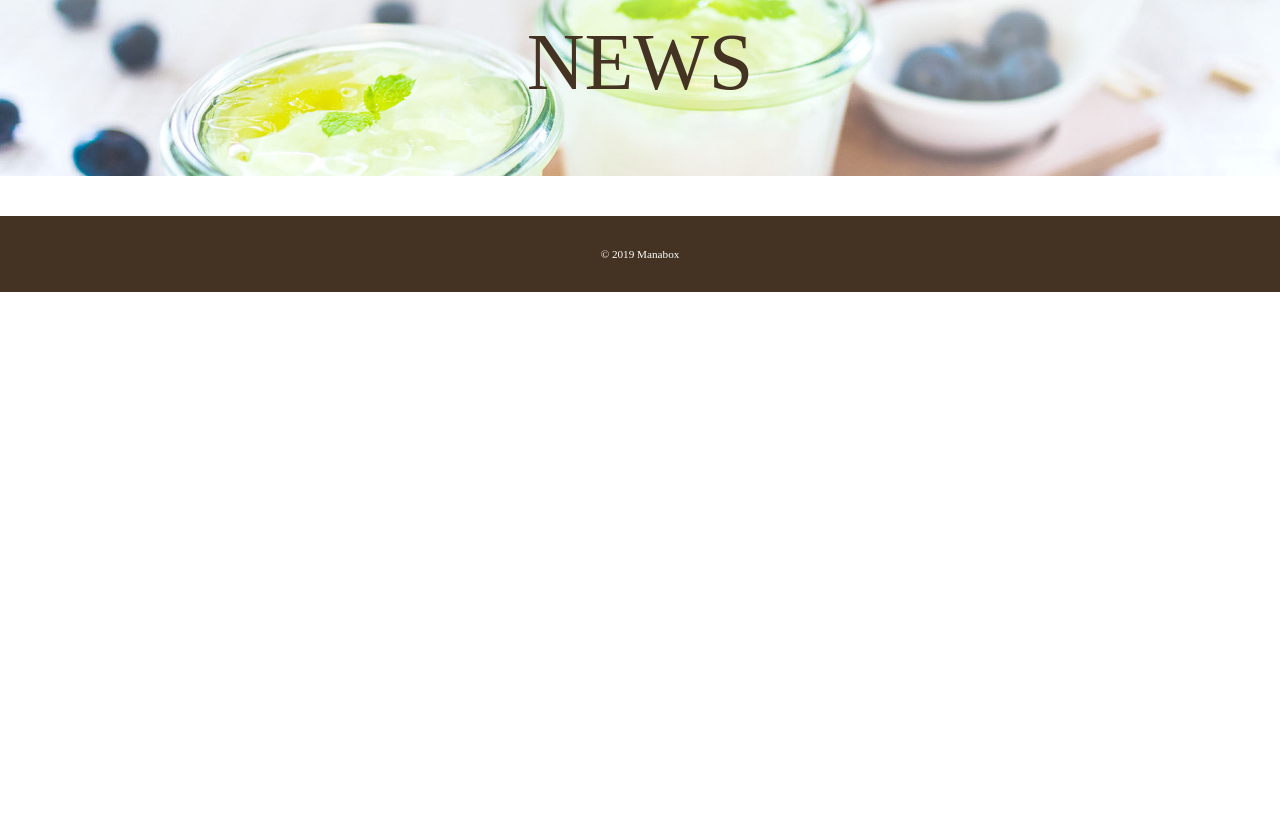
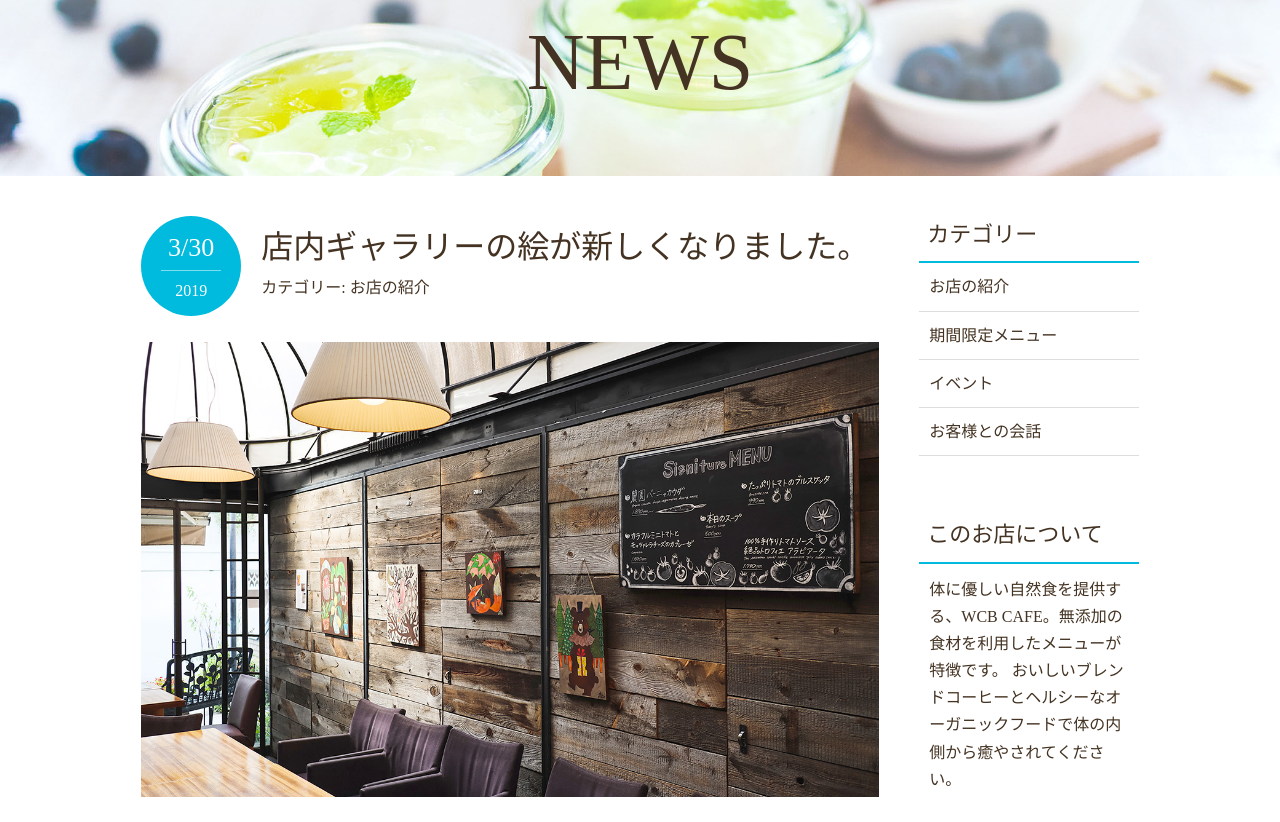
Before and after one commit to nishikawa-na/HTML-CSS, a plain HTML site: page MWCCafe/news.html in a window 1280 px wide. Shown: the part 94-916 px from the top of the page. Before the commit the page ends 800 px from the top, so only its background shows below. Drawn offline with Linux system fonts and the light colour scheme; some packages are replaced by stand-ins of ours; a web font is replaced by a local one.

Commit message:
Add newsページ作成

```diff
--- a/MWCCafe/css/style.css
+++ b/MWCCafe/css/style.css
@@ -105,3 +105,78 @@ footer p{
   color: #fff;
   font-size: 0.875rem;
 }
+/* 記事部分 */
+article{
+  width: 74%;
+}
+aside{
+  width: 22%;
+}
+.new-contents{
+  display: flex;
+  justify-content: space-between;
+  margin-bottom: 50px;
+}
+.post-info{
+  position: relative;
+  padding-top: 4px;
+  margin-bottom: 40px;
+}
+.post-date{
+  background: #0bd;
+  border-radius: 50%;
+  color: #fff;
+  width: 100px;
+  height: 100px;
+  font-size: 1.625rem;
+  text-align: center;
+  position: absolute;
+  top:0;
+  padding-top: 10px;
+}
+.post-date span{
+  font-size: 1rem;
+  border-top: 1px rgba(255,255,255,.5) solid;
+  display: block;
+  padding-top: 6px;
+  width: 60%;
+  margin: 0 auto;
+}
+.post-title{
+  font-size: 2rem;
+  font-weight: normal;
+}
+.post-title,
+.post-cat{
+  margin-left: 120px;
+}
+article img{
+  margin-bottom: 20px;
+}
+article p{
+  margin-bottom: 1rem;
+}
+.sub-title{
+  font-size: 1.375rem;
+  padding: 0px 8px 8px;
+  border-bottom: 2px #0bd solid;
+  font-weight: normal;
+}
+aside p{
+  padding: 12px 10px;
+}
+.sub-menu{
+  margin-bottom: 60px;
+  list-style: none;
+}
+.sub-menu li{
+  border-bottom: 1px #ddd solid;
+}
+.sub-menu a{
+  display: block;
+  padding: 10px;
+  color: #432;
+}
+.sub-menu a:hover{
+  color: #0bd;
+}
--- a/MWCCafe/news.html
+++ b/MWCCafe/news.html
@@ -28,6 +28,45 @@
         <h2 class="page-title">News</h2>
       </div>
     </div>
+    <div class="new-contents wrapper">
+      <article>
+        <header class="post-info">
+          <h2 class="post-title">店内ギャラリーの絵が新しくなりました。</h2>
+          <p class="post-date">3/30 <span>2019</span></p>
+          <p class="post-cat">カテゴリー: お店の紹介</p>
+        </header>
+        <img src="images/wall.jpg" alt="店内の様子">
+        <p>
+            体に優しい自然食を提供する、WCB CAFE。無添加の食材を利用したメニューが特徴です。
+            おいしいブレンドコーヒーとヘルシーなオーガニックフードで体の内側から癒やされてください。
+            体に優しい自然食を提供する、WCB CAFE。無添加の食材を利用したメニューが特徴です。
+            おいしいブレンドコーヒーとヘルシーなオーガニックフードで体の内側から癒やされてください。
+        </p>
+        <p>
+            体に優しい自然食を提供する、WCB CAFE。無添加の食材を利用したメニューが特徴です。
+            おいしいブレンドコーヒーとヘルシーなオーガニックフードで体の内側から癒やされてください。
+            体に優しい自然食を提供する、WCB CAFE。無添加の食材を利用したメニューが特徴です。
+            おいしいブレンドコーヒーとヘルシーなオーガニックフードで体の内側から癒やされてください。
+            体に優しい自然食を提供する、WCB CAFE。無添加の食材を利用したメニューが特徴です。
+            おいしいブレンドコーヒーとヘルシーなオーガニックフードで体の内側から癒やされてください。
+        </p>
+        <p>体に優しい自然食を提供する、WCB CAFE。</p>
+      </article>
+      <aside>
+        <h3 class="sub-title">カテゴリー</h3>
+        <ul class="sub-menu">
+          <li><a href="#">お店の紹介</a></li>
+          <li><a href="#">期間限定メニュー</a></li>
+          <li><a href="#">イベント</a></li>
+          <li><a href="#">お客様との会話</a></li>
+        </ul>
+        <h3 class="sub-title">このお店について</h3>
+        <p>
+          体に優しい自然食を提供する、WCB CAFE。無添加の食材を利用したメニューが特徴です。
+          おいしいブレンドコーヒーとヘルシーなオーガニックフードで体の内側から癒やされてください。
+        </p>
+      </aside>
+    </div>
     <footer>
       <div class="wrapper">
         <p><small>&copy; 2019 Manabox</small></p>
```
